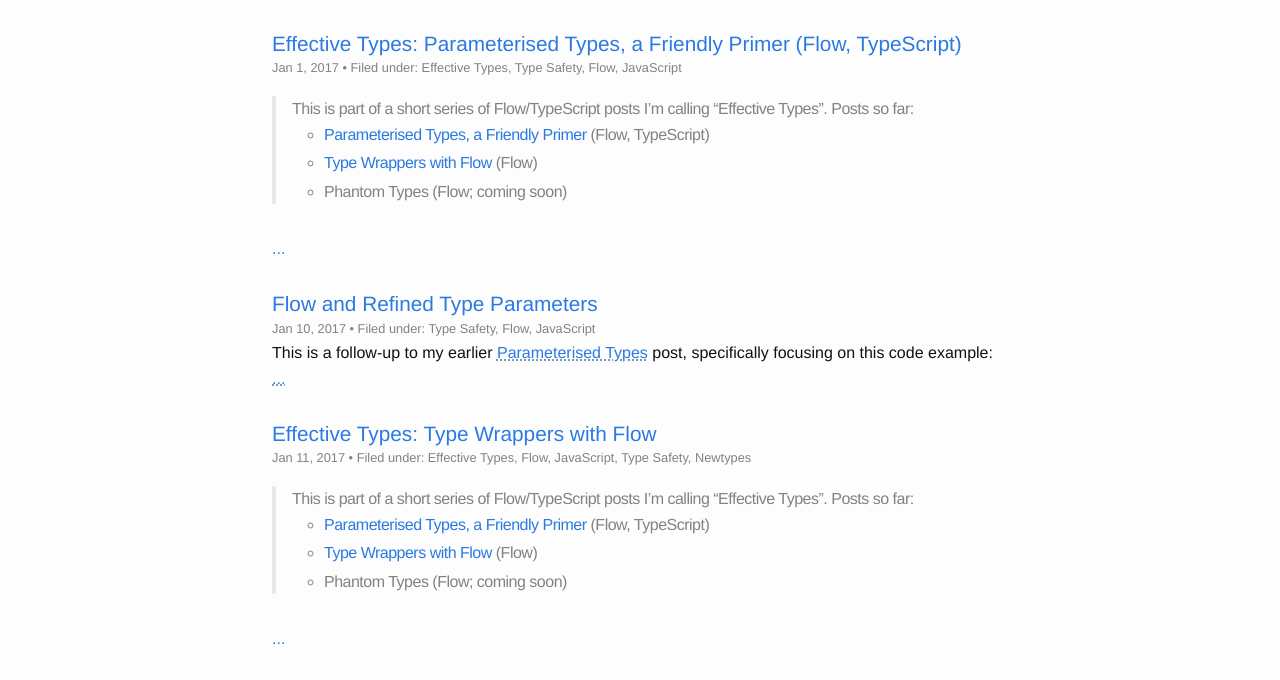
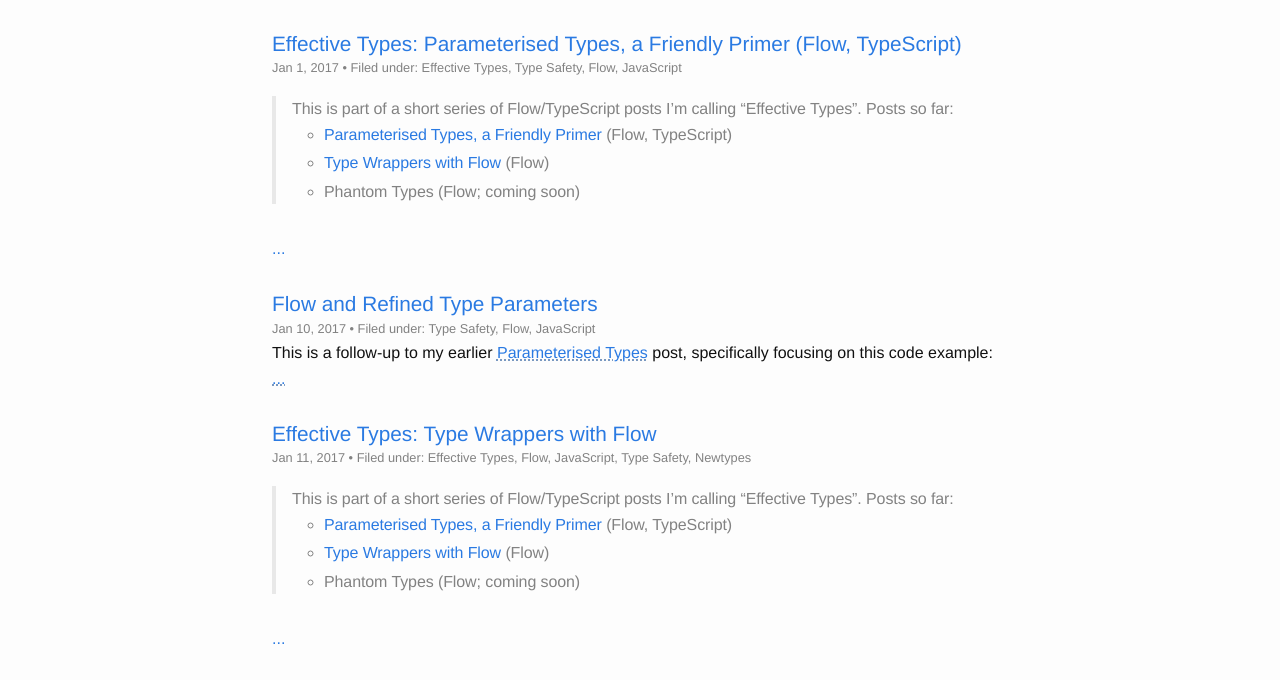
Before and after one commit to damncabbage/deadname.id.au, a Jekyll site: the page built from blog/index.html, in a window 1280 px wide. Shown: the part 980-1660 px from the top of the page. Built offline with Jekyll 4.4.1, drawn with Linux system fonts in a browser that asks for light colours.

Commit message:
Relaxes blockquote letter-spacing a little. (Still not quite happy with the typography.)

```diff
--- a/_sass/_base.scss
+++ b/_sass/_base.scss
@@ -125,7 +125,7 @@
     border-left: 4px solid $grey-color-light;
     padding-left: $spacing-unit / 2;
     margin-bottom: $spacing-unit;
-    letter-spacing: -0.5px;
+    letter-spacing: -0.1px;
 
     > :last-child {
         margin-bottom: 0;
```
